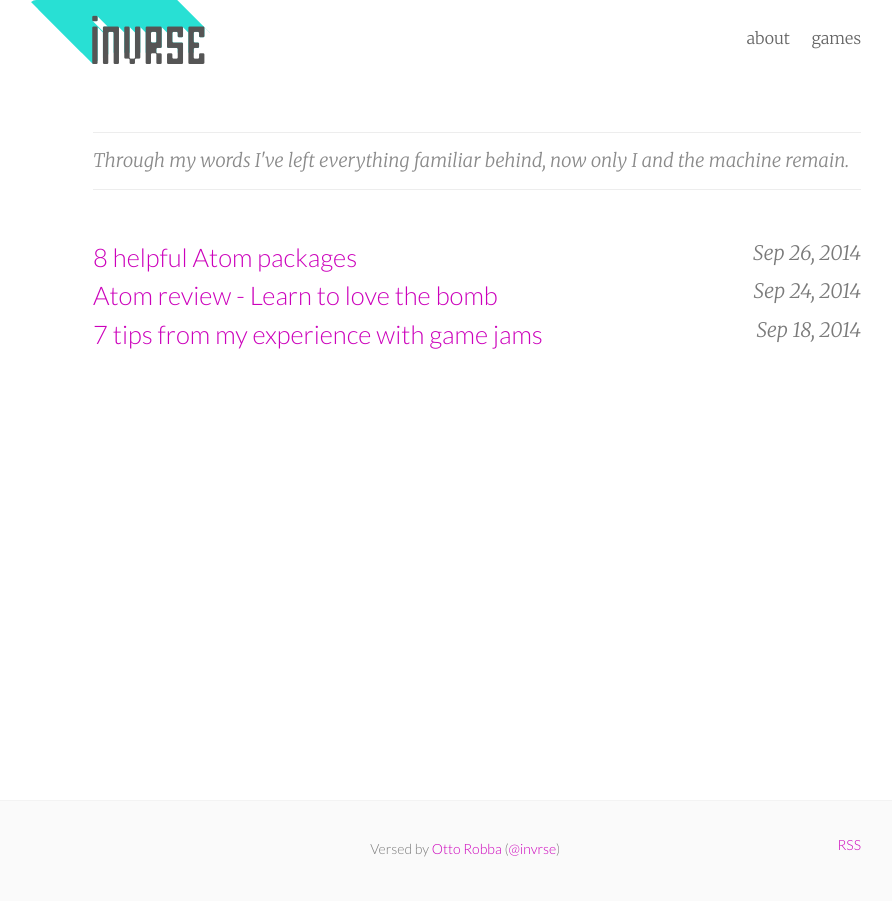
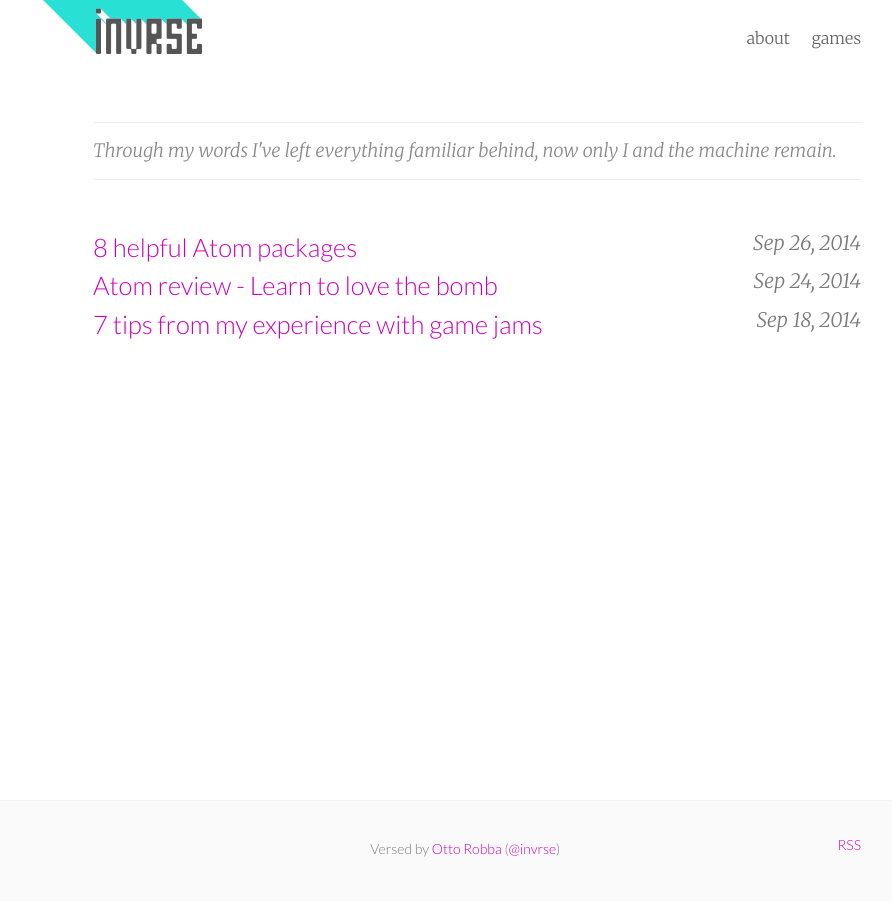
Before and after one commit to ThaisRobba/invrse, a Jekyll site: the page built from index.html, in a window 1280 px wide. Shown: the whole page, without its empty margins (163-1055 px from the left). Built offline with Jekyll 4.4.1, drawn with Linux system fonts in a browser that asks for light colours; the list of posts is cut into pages by our own code.

Commit message:
improved logo

```diff
--- a/_includes/header.html
+++ b/_includes/header.html
@@ -1,7 +1,7 @@
 <header class="site-header px2 px-responsive">
   <div class="mt2 wrap">
     <div class="measure">
-      <a href="{{ site.url }}" class="left logo"><img src="{{site.baseurl}}/assets/logo.png" alt="invrse" /></a>
+      <a href="{{ site.url }}" class="left logo"><img src="{{site.baseurl}}/assets/logo.png" alt="invrse" class="no-border-radius"/></a>
       <nav class="site-nav right">
         {% include navigation.html %}
       </nav>
--- a/_sass/_custom.scss
+++ b/_sass/_custom.scss
@@ -65,7 +65,12 @@ ul.game-list {
 }
 
 .logo {
-  margin-left: -64px;
+  margin-left: -72px;
+  margin-top: -22px;
+}
+
+.no-border-radius {
+    border-radius: 0px !important;
 }
 
 .padding-left-zero {
@@ -93,7 +98,7 @@ ul.game-list {
   border-bottom: 1px solid rgba(0, 0, 0, 0.07);
   border-top   : 1px solid rgba(0, 0, 0, 0.07);
   color        : #8a8a8a;
-  font-size    : 1.17rem;
+  font-size    : 1.15rem;
   font-style   : italic;
   margin-bottom: 3rem;
   padding      : 1rem 0;
```
Also changed, not shown: assets/logo.png.
